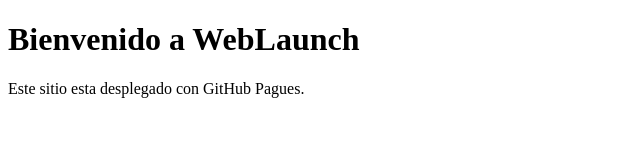
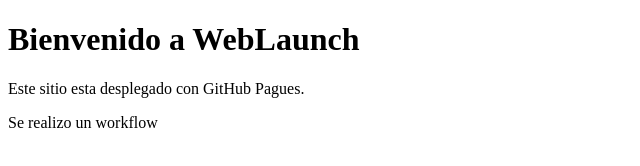
Before and after one commit to opetro2006/WebLaunch, a plain HTML site: page index.html in a window 1280 px wide. Shown: the whole page, without its empty margins (0-640 px from the left). Drawn offline with Linux system fonts and the light colour scheme.

Commit message:
Workflow

```diff
--- a/index.html
+++ b/index.html
@@ -8,5 +8,6 @@
 <body>
     <h1>Bienvenido a WebLaunch</h1>
     <p>Este sitio esta desplegado con GitHub Pagues.</p>
+    <p>Se realizo un workflow</p>
 </body>
 </html>
```
Also changed, not shown: 1 other file.
